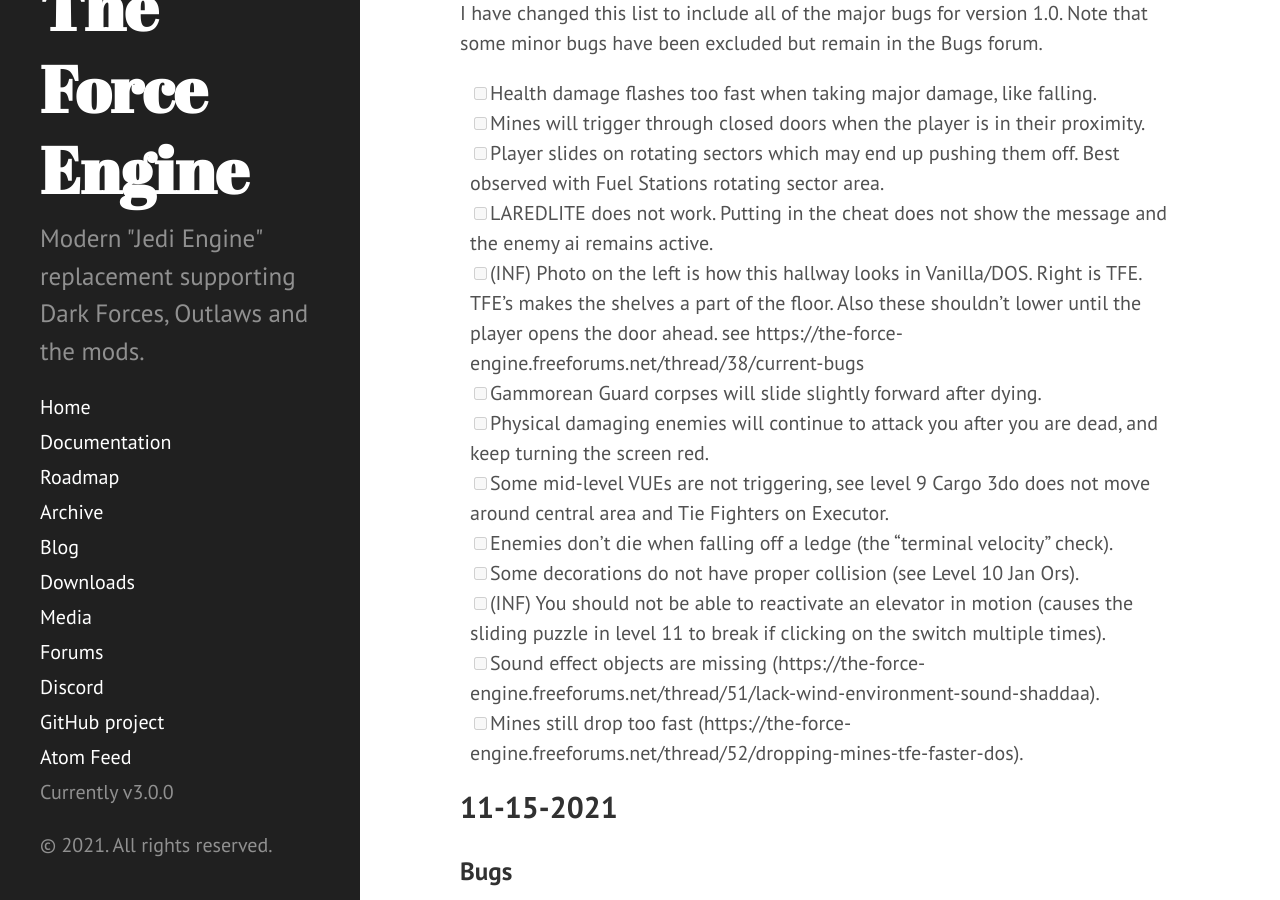
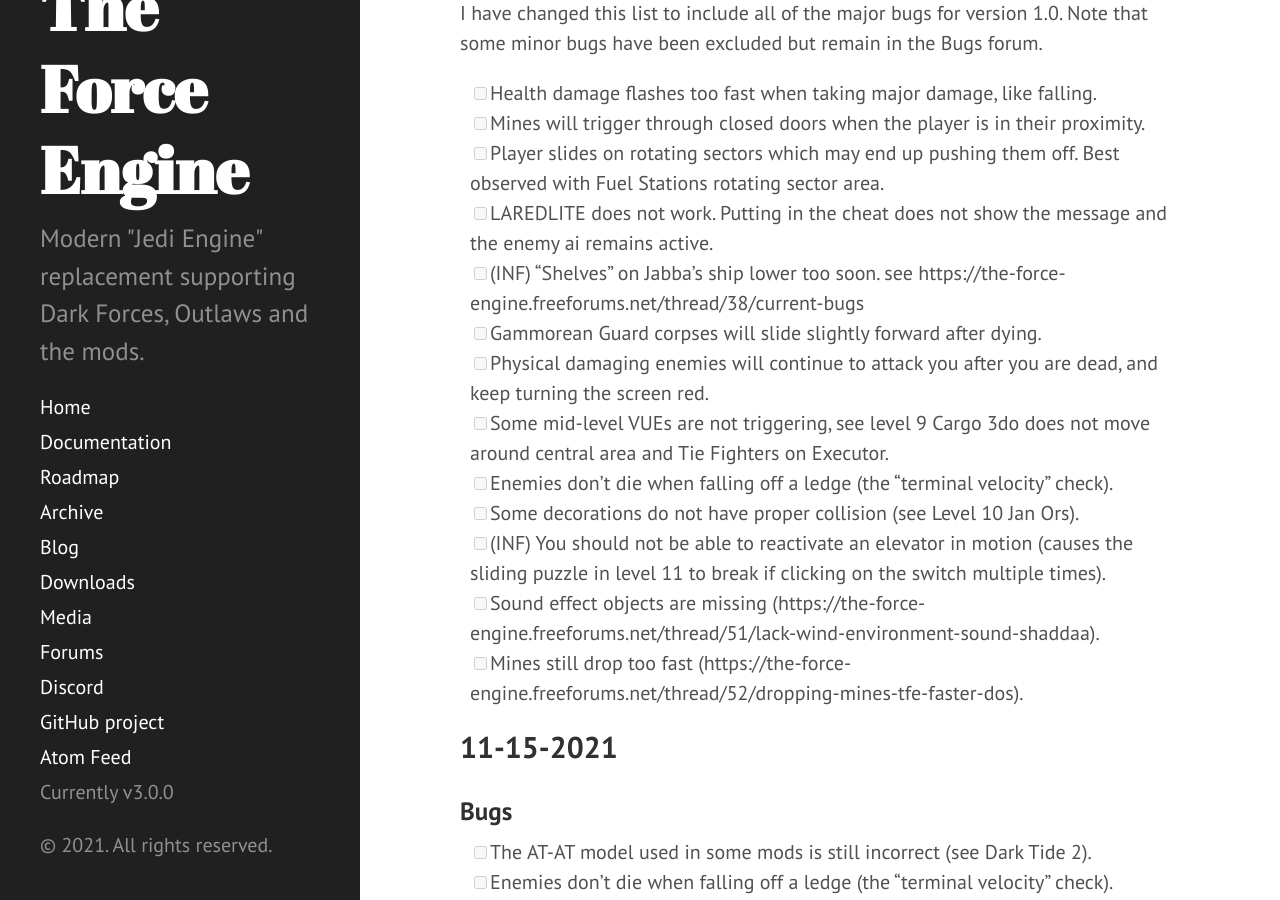
Before and after one commit to TheForceEngine/TheForceEngine.github.io, a Jekyll site: the page built from ProgressTracker.md, in a window 1280 px wide and 900 px high, scrolled down 386 px. Built offline with Jekyll 4.4.1, drawn with Linux system fonts in a browser that asks for light colours.

Commit message:
Update ProgressTracker.md

```diff
--- a/ProgressTracker.md
+++ b/ProgressTracker.md
@@ -12,7 +12,7 @@
 - [ ] Mines will trigger through closed doors when the player is in their proximity.
 - [ ] Player slides on rotating sectors which may end up pushing them off. Best observed with Fuel Stations rotating sector area.
 - [ ] LAREDLITE does not work. Putting in the cheat does not show the message and the enemy ai remains active.
-- [ ] (INF) Photo on the left is how this hallway looks in Vanilla/DOS. Right is TFE. TFE's makes the shelves a part of the floor. Also these shouldn't lower until the player opens the door ahead. see https://the-force-engine.freeforums.net/thread/38/current-bugs
+- [ ] (INF) "Shelves" on Jabba's ship lower too soon. see https://the-force-engine.freeforums.net/thread/38/current-bugs
 - [ ] Gammorean Guard corpses will slide slightly forward after dying.
 - [ ] Physical damaging enemies will continue to attack you after you are dead, and keep turning the screen red.
 - [ ] Some mid-level VUEs are not triggering, see level 9 Cargo 3do does not move around central area and Tie Fighters on Executor.
```
